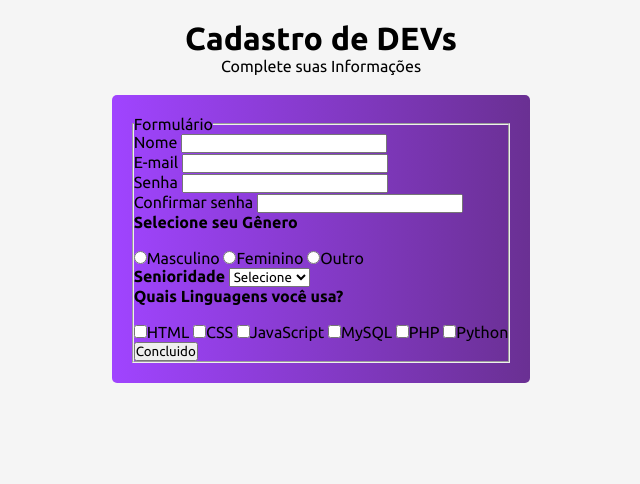
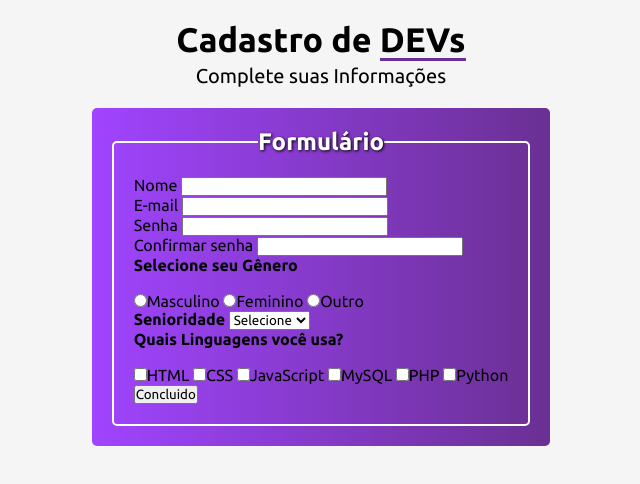
Before and after one commit to gustavosoaresdev/Project-Form, a plain HTML site: page index.html in a window 1280 px wide. Shown: the whole page, without its empty margins (319-959 px from the left). Drawn offline with Linux system fonts and the light colour scheme.

Commit message:
Modificado o title + a caixa do fieldset(fieldBox) e sua legenda

```diff
--- a/index.html
+++ b/index.html
@@ -12,7 +12,7 @@
 
   <body>
     <div id="cadastro-title">
-      <h1>Cadastro de DEVs</h1>
+      <h1>Cadastro de </h1>
       <p>Complete suas Informações</p>
     </div>
 
--- a/style.css
+++ b/style.css
@@ -15,6 +15,12 @@ body{
 }
 
 #cadastro-title{text-align: center; margin: 20px 0;}    /* Título */
+#cadastro-title h1{font-size: 34px; margin-bottom: 5px;}
+#cadastro-title h1::after{
+    content: 'DEVs';
+    border-bottom: 3px solid #6a3093;
+}
+#cadastro-title p{font-size: 20px;}
 
 .formBox{
     background: #6a3093;
@@ -22,4 +28,18 @@ body{
     background: linear-gradient(to right, #a044ff, #6a3093);
     padding: 20px;
     border-radius: 5px;
-}
+}   /* Caixa do form */
+
+.fieldBox{
+    padding: 20px;
+    border: 2px solid #fff;
+    border-radius: 5px;
+}   /* Caixa do fieldset */
+
+.fieldBox legend{
+    text-align: center;
+    font-size: 24px;
+    font-weight: bold;
+    color: #fff;
+    text-shadow: 1px 1px 3px #000;
+}   /* Legenda do fieldset */
```
